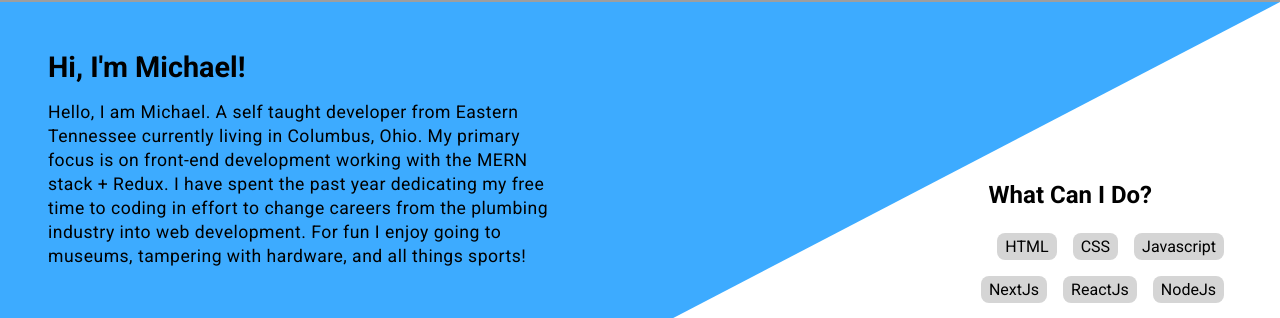
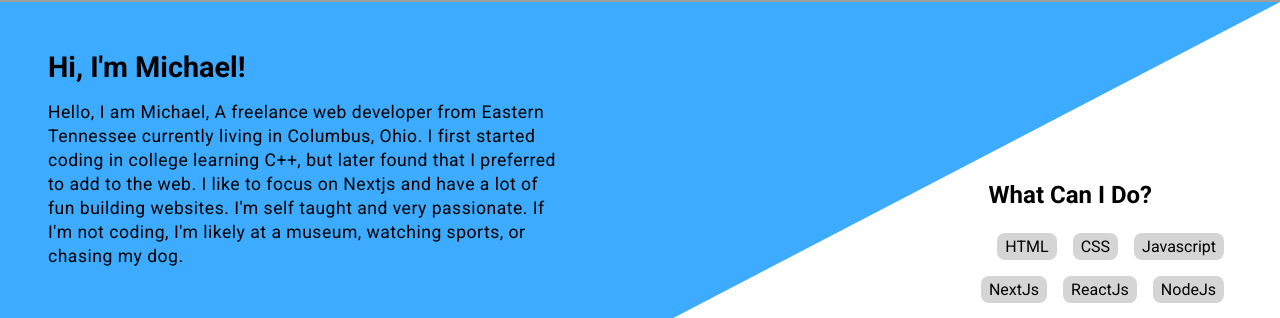
Before and after one commit to DevLikeMike/michaelhall.io, a Next.js app: page / in a window 1280 px wide. Shown: the part 798-1116 px from the top of the page. Built offline with nearby package versions, Linux system fonts and the light colour scheme; no server answers; grey boxes are pictures that could not be loaded.

Commit message:
Changed about me

```diff
--- a/components/homescreen/About.js
+++ b/components/homescreen/About.js
@@ -7,12 +7,12 @@ const About = () => {
       <div className='about__introduction'>
         <h2>Hi, I'm Michael!</h2>
         <p>
-          Hello, I am Michael. A self taught developer from Eastern Tennessee
-          currently living in Columbus, Ohio. My primary focus is on front-end
-          development working with the MERN stack + Redux. I have spent the past
-          year dedicating my free time to coding in effort to change careers
-          from the plumbing industry into web development. For fun I enjoy going
-          to museums, tampering with hardware, and all things sports!
+          Hello, I am Michael, A freelance web developer from Eastern Tennessee
+          currently living in Columbus, Ohio. I first started coding in college
+          learning C++, but later found that I preferred to add to the web. I
+          like to focus on Nextjs and have a lot of fun building websites. I'm
+          self taught and very passionate. If I'm not coding, I'm likely at a
+          museum, watching sports, or chasing my dog.
         </p>
       </div>
       <div className='about__skills flex ai-fe jc-fe col'>
```
